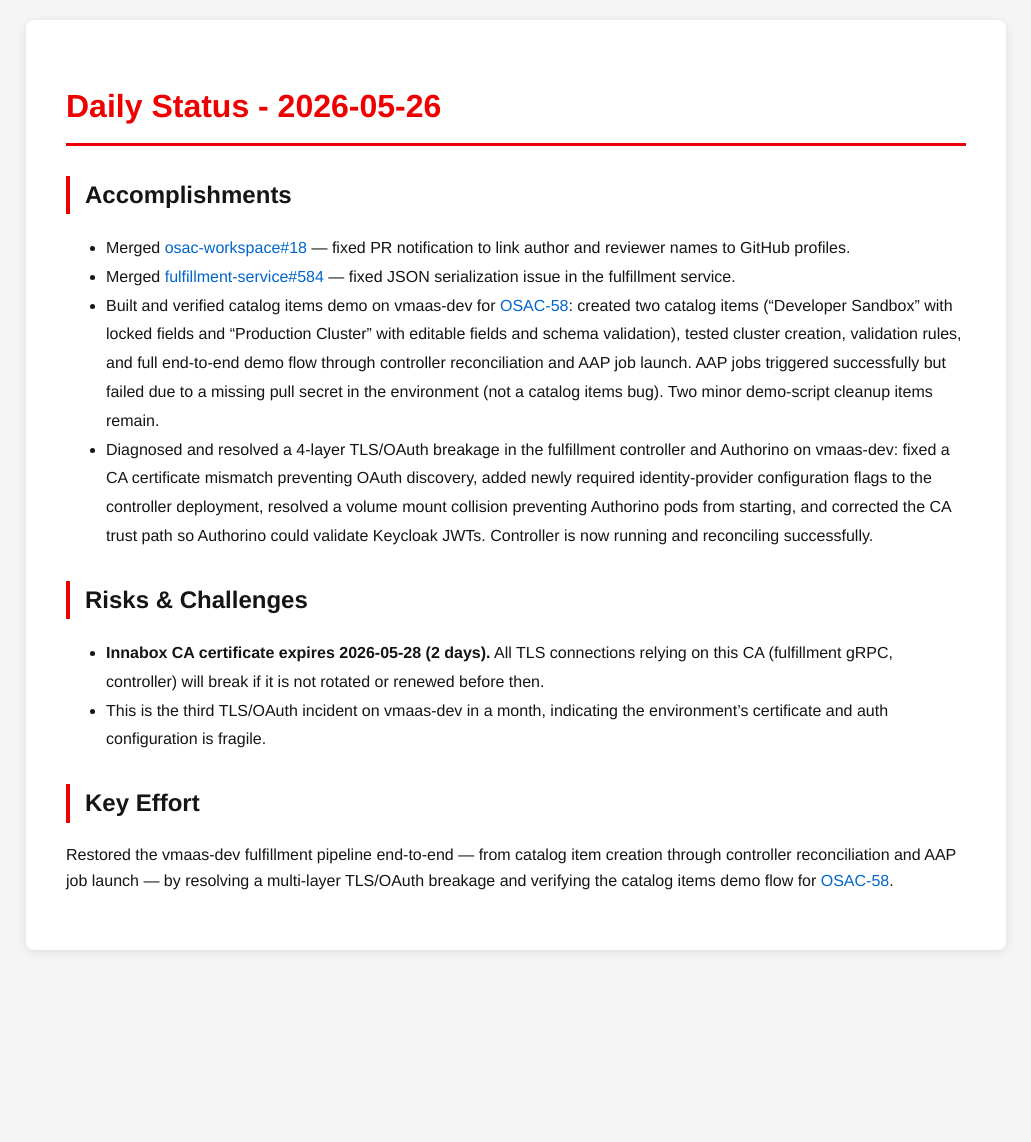
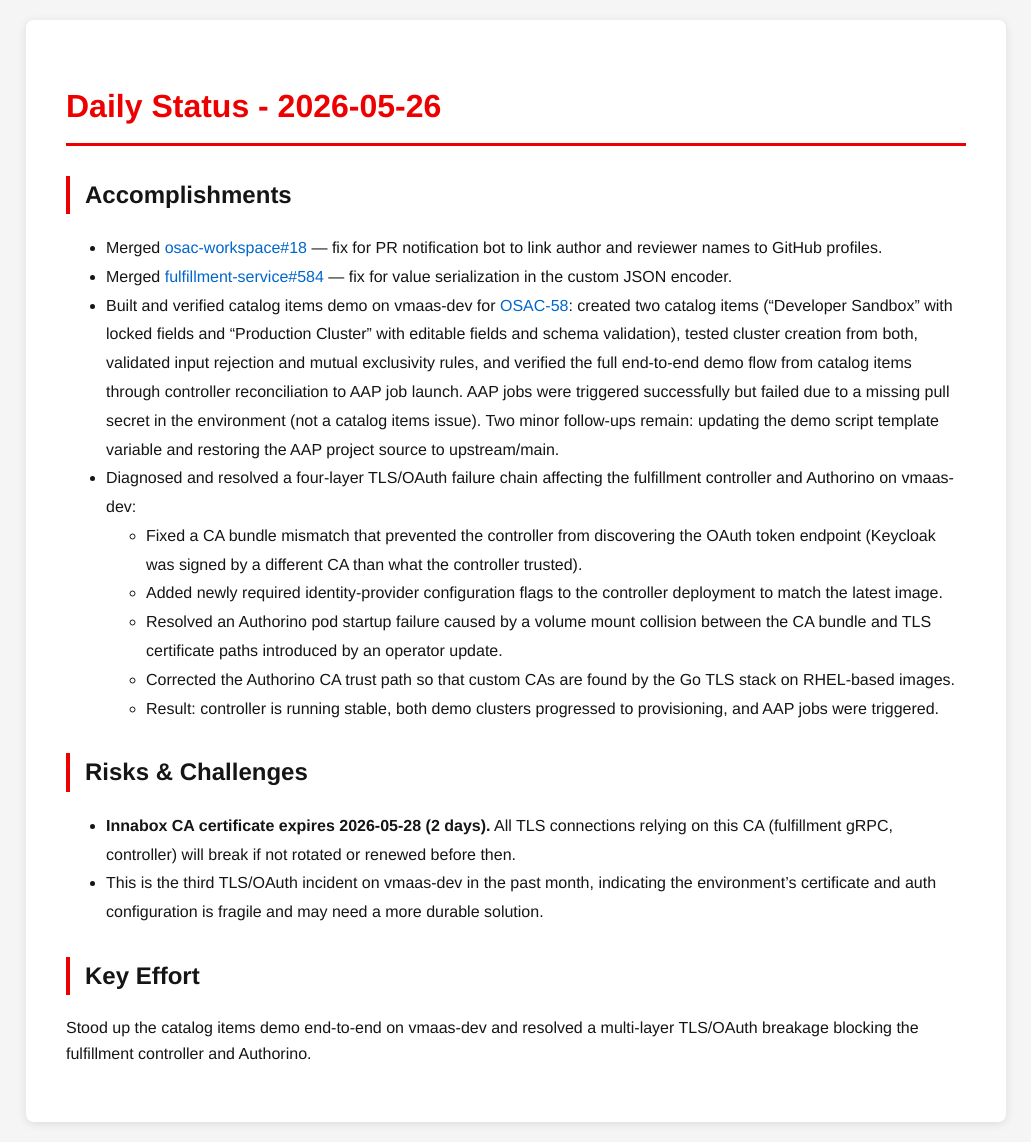
Before and after one commit to tzvatot/daily-status, a Jekyll site: the page built from 2026-05-26.md, in a window 1280 px wide. Shown: the whole page, without its empty margins (124-1155 px from the left). Built offline with Jekyll 4.4.1, drawn with Linux system fonts in a browser that asks for light colours; before the commit the page ends 970 px from its top, so only the background shows below that.

Commit message:
Daily status update - 2026-05-26

```diff
--- a/2026-05-26.md
+++ b/2026-05-26.md
@@ -7,14 +7,22 @@
 # Daily Status - 2026-05-26
 
 ## Accomplishments
-- Merged [osac-workspace#18](https://github.com/osac-project/osac-workspace/pull/18) — fixed PR notification to link author and reviewer names to GitHub profiles.
-- Merged [fulfillment-service#584](https://github.com/osac-project/fulfillment-service/pull/584) — fixed JSON serialization issue in the fulfillment service.
-- Built and verified catalog items demo on vmaas-dev for [OSAC-58](https://redhat.atlassian.net/browse/OSAC-58): created two catalog items ("Developer Sandbox" with locked fields and "Production Cluster" with editable fields and schema validation), tested cluster creation, validation rules, and full end-to-end demo flow through controller reconciliation and AAP job launch. AAP jobs triggered successfully but failed due to a missing pull secret in the environment (not a catalog items bug). Two minor demo-script cleanup items remain.
-- Diagnosed and resolved a 4-layer TLS/OAuth breakage in the fulfillment controller and Authorino on vmaas-dev: fixed a CA certificate mismatch preventing OAuth discovery, added newly required identity-provider configuration flags to the controller deployment, resolved a volume mount collision preventing Authorino pods from starting, and corrected the CA trust path so Authorino could validate Keycloak JWTs. Controller is now running and reconciling successfully.
+
+- Merged [osac-workspace#18](https://github.com/osac-project/osac-workspace/pull/18) — fix for PR notification bot to link author and reviewer names to GitHub profiles.
+- Merged [fulfillment-service#584](https://github.com/osac-project/fulfillment-service/pull/584) — fix for value serialization in the custom JSON encoder.
+- Built and verified catalog items demo on vmaas-dev for [OSAC-58](https://redhat.atlassian.net/browse/OSAC-58): created two catalog items ("Developer Sandbox" with locked fields and "Production Cluster" with editable fields and schema validation), tested cluster creation from both, validated input rejection and mutual exclusivity rules, and verified the full end-to-end demo flow from catalog items through controller reconciliation to AAP job launch. AAP jobs were triggered successfully but failed due to a missing pull secret in the environment (not a catalog items issue). Two minor follow-ups remain: updating the demo script template variable and restoring the AAP project source to upstream/main.
+- Diagnosed and resolved a four-layer TLS/OAuth failure chain affecting the fulfillment controller and Authorino on vmaas-dev:
+  - Fixed a CA bundle mismatch that prevented the controller from discovering the OAuth token endpoint (Keycloak was signed by a different CA than what the controller trusted).
+  - Added newly required identity-provider configuration flags to the controller deployment to match the latest image.
+  - Resolved an Authorino pod startup failure caused by a volume mount collision between the CA bundle and TLS certificate paths introduced by an operator update.
+  - Corrected the Authorino CA trust path so that custom CAs are found by the Go TLS stack on RHEL-based images.
+  - Result: controller is running stable, both demo clusters progressed to provisioning, and AAP jobs were triggered.
 
 ## Risks & Challenges
-- **Innabox CA certificate expires 2026-05-28 (2 days).** All TLS connections relying on this CA (fulfillment gRPC, controller) will break if it is not rotated or renewed before then.
-- This is the third TLS/OAuth incident on vmaas-dev in a month, indicating the environment's certificate and auth configuration is fragile.
+
+- **Innabox CA certificate expires 2026-05-28 (2 days).** All TLS connections relying on this CA (fulfillment gRPC, controller) will break if not rotated or renewed before then.
+- This is the third TLS/OAuth incident on vmaas-dev in the past month, indicating the environment's certificate and auth configuration is fragile and may need a more durable solution.
 
 ## Key Effort
-Restored the vmaas-dev fulfillment pipeline end-to-end — from catalog item creation through controller reconciliation and AAP job launch — by resolving a multi-layer TLS/OAuth breakage and verifying the catalog items demo flow for [OSAC-58](https://redhat.atlassian.net/browse/OSAC-58).
+
+Stood up the catalog items demo end-to-end on vmaas-dev and resolved a multi-layer TLS/OAuth breakage blocking the fulfillment controller and Authorino.
```
